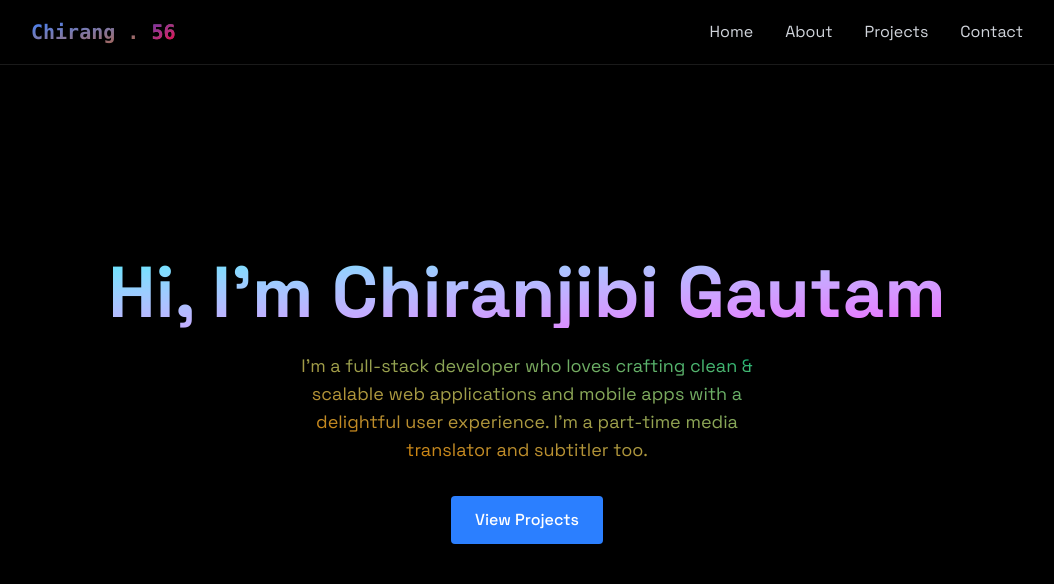
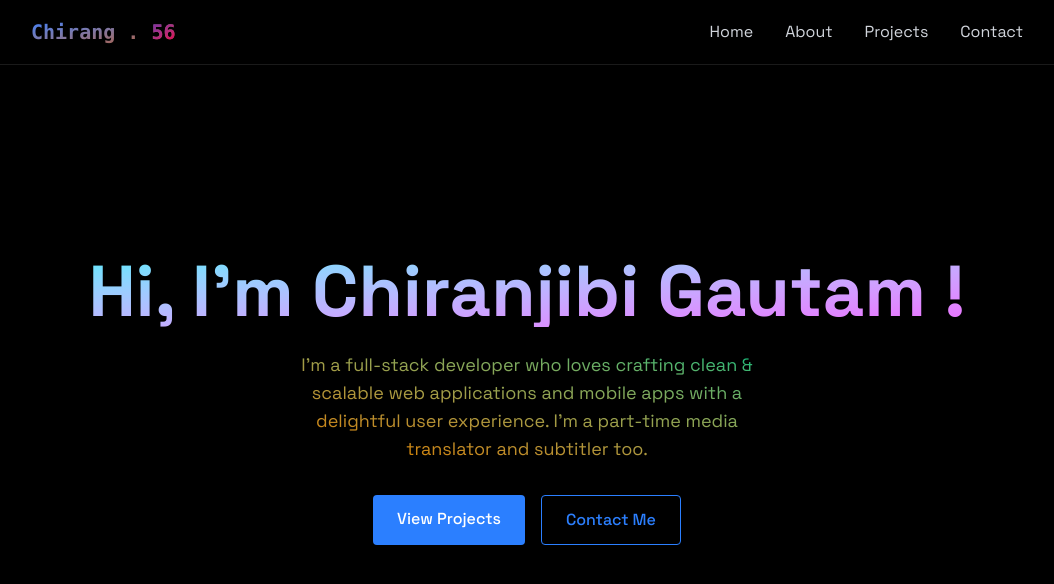
Before and after one commit to chirang56/chiran.me, a React (Vite) app: page / in a window 1280 px wide. Shown: the top 584 px of the page, without its empty margins (113-1167 px from the left). Built offline with nearby package versions, Linux system fonts and the light colour scheme.

Commit message:
feat: add contact me button in the home section

```diff
--- a/src/components/sections/Home.jsx
+++ b/src/components/sections/Home.jsx
@@ -2,12 +2,14 @@
   return (
     <section id="home" className="flex relative items-center justify-center min-h-screen">
       <div className="text-center z-10 px-4">
-      <h1 className="text-5xl md:text-7xl font-bold mb-6 bg-gradient-to-br from-cyan-300 to-fuchsia-400 bg-clip-text text-transparent loading right">Hi, I'm Chiranjibi Gautam</h1>
+      <h1 className="text-5xl md:text-7xl font-bold mb-6 bg-gradient-to-br from-cyan-300 to-fuchsia-400 bg-clip-text text-transparent loading right">Hi, I'm Chiranjibi Gautam !</h1>
 
       <p className=" bg-gradient-to-bl from-emerald-500 to-amber-600 bg-clip-text text-transparent text-lg mb-8 max-w-lg mx-auto"> I'm a full-stack developer who loves crafting clean & scalable web applications and mobile apps with a delightful user experience. I'm a part-time media translator and subtitler too. </p>
 
       <div className="flex justify-center space-x-4">
-        <a href="#projects" className="bg-blue-500 text-white py-3 px-6 rounded font-medium transition relative overflow-hidden hover:-translate-x-0.5 hover:shadow-[0_0_15px_rgba(59, 130, 246, 0.4)]"> View Projects </a>
+        <a href="#projects" className="bg-blue-500 text-white py-3 px-6 rounded font-medium transition relative overflow-hidden hover:-translate-y-0.5 hover:shadow-[0_0_15px_rgba(59, 130, 246, 0.4)]"> View Projects </a>
+
+        <a href="#contact" className=" border  boreder-blue-500/50 text-blue-500 py-3 px-6 rounded font-medium transition-all duration-200 hover:-translate-y-0.5 hover:shadow-[0_0_15px_rgba(59, 130, 246, 0.2 hover:bg-blue-500/10]"> Contact Me </a>
       </div>
       </div>
     </section>
```
